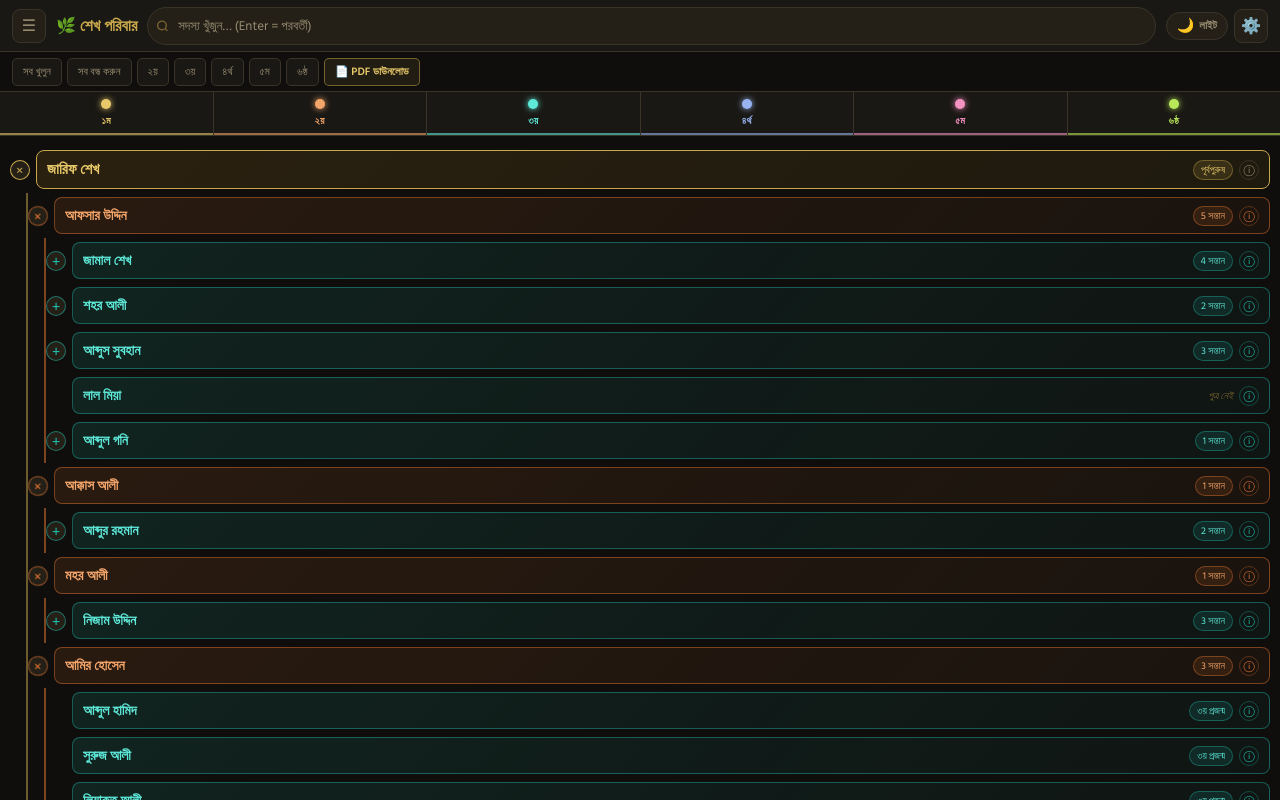
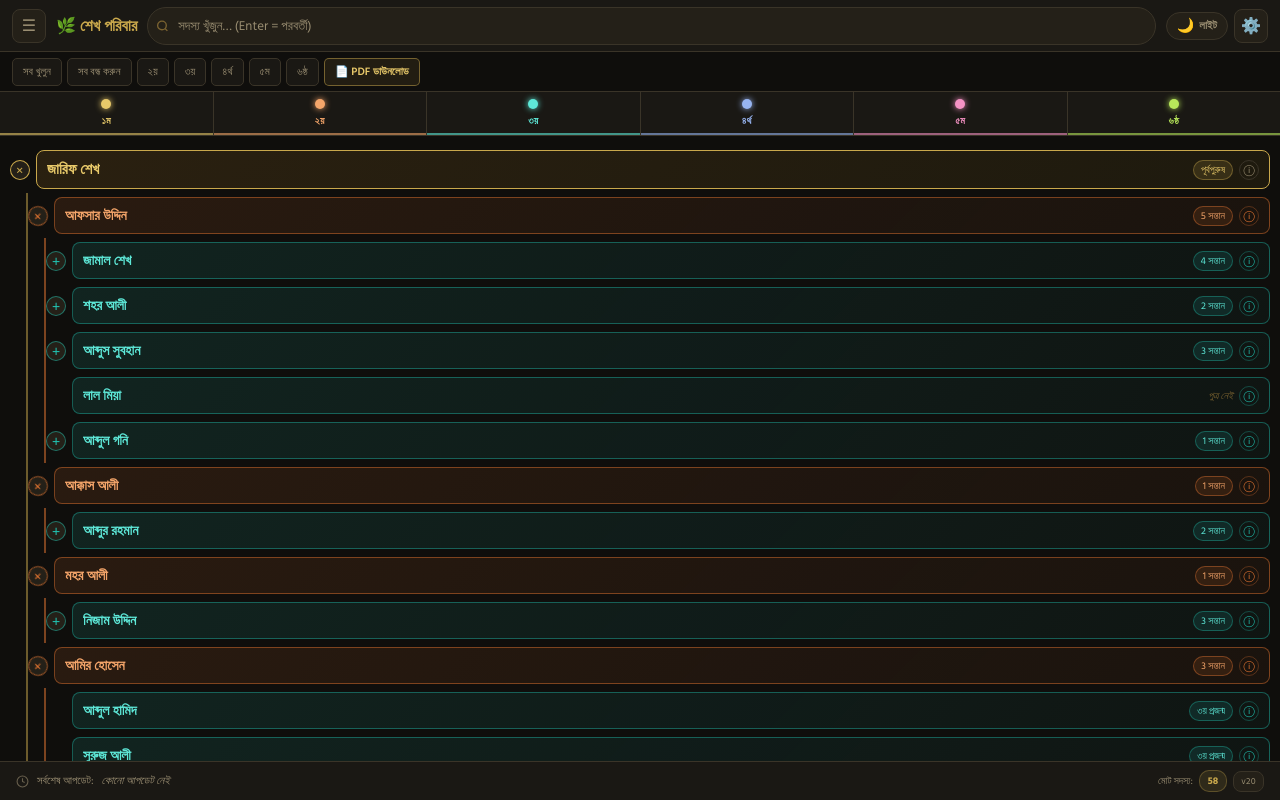
Before and after one commit to sojeebacademy/jorip-sheikh, a plain HTML site: page index.html in a window 1280 px wide. Drawn offline with Linux system fonts and the light colour scheme.

Commit message:
Implement site footer with update and member info
Added site footer with last update and member count.

```diff
--- a/index.html
+++ b/index.html
@@ -1079,6 +1079,54 @@ html, body { height: 100%; font-family: 'Hind Siliguri', sans-serif; background:
   .info-btn,.toggle-btn { display:none; }
   .item-children.collapsed { display:block !important; }
   #overlay { display:none !important; }
+}
+
+/* ── SITE FOOTER ── */
+#site-footer {
+  flex-shrink: 0;
+  background: var(--surface);
+  border-top: 1px solid var(--border);
+  padding: 8px 16px;
+  display: flex; align-items: center; justify-content: space-between;
+  gap: 10px; flex-wrap: wrap;
+  min-height: 36px;
+}
+body.light #site-footer {
+  background: #fff8ec;
+  border-top-color: var(--border);
+}
+.sf-left {
+  display: flex; align-items: center; gap: 8px;
+  font-size: 11px; color: var(--text-muted);
+}
+.sf-left svg { flex-shrink: 0; opacity: 0.6; }
+#sf-last-update {
+  font-size: 11px; font-weight: 600;
+  color: var(--gold);
+  font-family: 'Hind Siliguri', sans-serif;
+}
+#sf-last-update.none { color: var(--text-muted); font-weight: 400; font-style: italic; }
+.sf-right {
+  display: flex; align-items: center; gap: 6px;
+  font-size: 10px; color: var(--text-muted);
+}
+.sf-member-count {
+  background: rgba(201,168,76,0.12);
+  border: 1px solid rgba(201,168,76,0.3);
+  color: var(--gold); font-size: 10px; font-weight: 700;
+  padding: 2px 8px; border-radius: 10px;
+}
+body.light .sf-member-count {
+  background: rgba(154,110,26,0.1);
+  border-color: rgba(154,110,26,0.3);
+  color: var(--gold);
+}
+.sf-version {
+  font-size: 9px; color: var(--text-muted);
+  padding: 2px 7px; border-radius: 8px;
+  border: 1px solid var(--border);
+  background: var(--surface2);
+  letter-spacing: 0.3px;
 }
 
 /* ── LAST UPDATE BADGE ── */
@@ -1321,6 +1369,21 @@ body.light .lm-header, body.light .lm-section-header { background:var(--surface2
     <ul id="treeRoot" class="tree-list"></ul>
   </div>
 
+  <!-- ── SITE FOOTER ── -->
+  <footer id="site-footer">
+    <div class="sf-left">
+      <svg width="13" height="13" viewBox="0 0 24 24" fill="none" stroke="currentColor" stroke-width="2">
+        <circle cx="12" cy="12" r="10"/><polyline points="12 6 12 12 16 14"/>
+      </svg>
+      <span>সর্বশেষ আপডেট:</span>
+      <span id="sf-last-update" class="none">—</span>
+    </div>
+    <div class="sf-right">
+      <span>মোট সদস্য:</span>
+      <span class="sf-member-count" id="sf-member-count">০</span>
+      <span class="sf-version">v20</span>
+    </div>
+  </footer>
 
 </div>
 
@@ -2136,6 +2199,7 @@ function addMember() {
 
   render();
   renderEvents();
+  renderFooter();
   showToast(`✅ ${name} যোগ করা হয়েছে`, 'success');
 }
 
@@ -2221,6 +2285,7 @@ function saveEdit() {
 
   render();
   renderEvents();
+  renderFooter();
   filterEditList(document.getElementById('edit-search').value);
   showToast(`✅ ${newName} আপডেট হয়েছে`, 'success');
 }
@@ -2281,6 +2346,7 @@ function removeMember() {
 
   render();
   showToast(`🗑️ ${name} মুছে ফেলা হয়েছে`, 'success');
+  renderFooter();
 }
 
 // ── TOAST ──
@@ -2553,6 +2619,44 @@ function shortStamp(s) {
   } catch(e) { return s.slice(0,10); }
 }
 
+// ═══════ FOOTER RENDERER ═══════
+function renderFooter() {
+  const sfUpdate = document.getElementById('sf-last-update');
+  const sfCount  = document.getElementById('sf-member-count');
+  if (!sfUpdate || !sfCount) return;
+
+  // Count total members
+  const total = Object.keys(nodes).length;
+  sfCount.textContent = total;
+
+  // Find the most recent lastUpdated across all EXTRA entries
+  let latest = null;
+  Object.values(EXTRA).forEach(ex => {
+    if (ex.lastUpdated) {
+      if (!latest || ex.lastUpdated > latest) latest = ex.lastUpdated;
+    }
+  });
+
+  if (latest) {
+    // Format: "26 Feb 2025, 14:35"
+    const months = ['জানু','ফেব্রু','মার্চ','এপ্রি','মে','জুন','জুলা','আগ','সেপ্ট','অক্টো','নভে','ডিসে'];
+    try {
+      const [datePart, timePart] = latest.split(' ');
+      const [y, m, d] = datePart.split('-');
+      const label = `${parseInt(d)} ${months[parseInt(m)-1]} ${y}${timePart ? ', ' + timePart : ''}`;
+      sfUpdate.textContent = label;
+      sfUpdate.title = 'সম্পূর্ণ সময়: ' + latest;
+      sfUpdate.classList.remove('none');
+    } catch(e) {
+      sfUpdate.textContent = latest;
+      sfUpdate.classList.remove('none');
+    }
+  } else {
+    sfUpdate.textContent = 'কোনো আপডেট নেই';
+    sfUpdate.classList.add('none');
+  }
+}
+
 // ═══════ DATE PICKER HELPERS ═══════
 function openDatePicker(textId, nativeId) {
   const nat = document.getElementById(nativeId);
@@ -2762,6 +2866,7 @@ collapsed.delete(DATA.id);
 (DATA.children||[]).forEach(c => collapsed.delete(c.id));
 render();
 renderEvents();
+renderFooter();
 </script>
 </body>
 </html>
```
